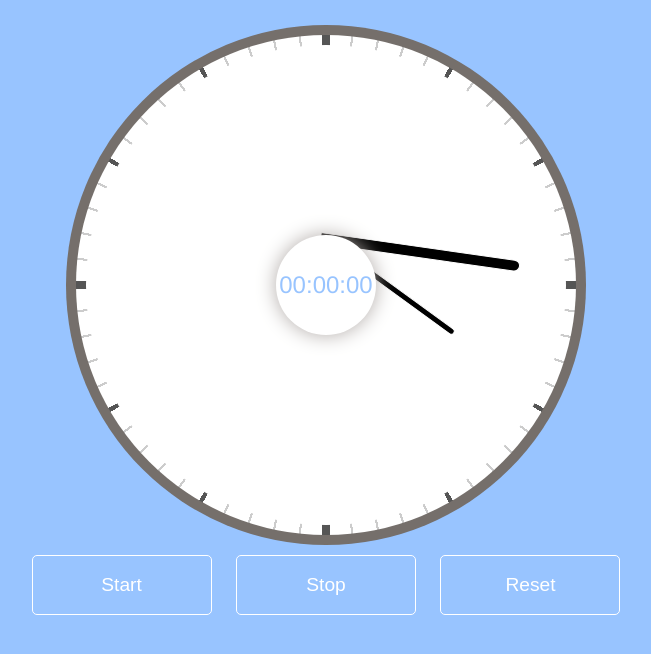
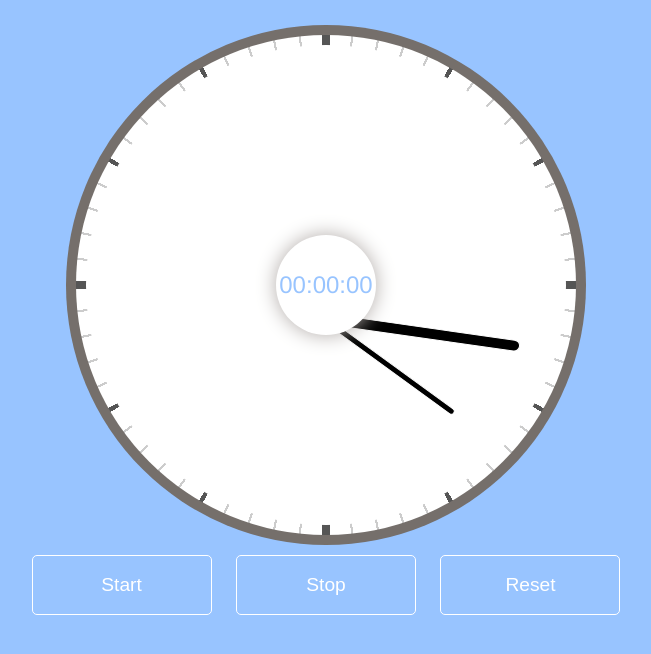
Before and after one commit to ioiodau/StopWatch, a plain HTML site: page index.html in a window 1280 px wide. Shown: the part 82-736 px from the top of the page, without its empty margins (314-965 px from the left). Drawn offline with Linux system fonts and the light colour scheme.

Commit message:
Update style.css

```diff
--- a/style.css
+++ b/style.css
@@ -64,7 +64,7 @@ h1, h2, h3 {
 .bg .hands {
   --rotation: 0;
   position: absolute;
-  bottom:60%;
+  bottom:50%;
   background-color: black;
   border: 1px solid white;
   border-top-left-radius: 10px;
```
